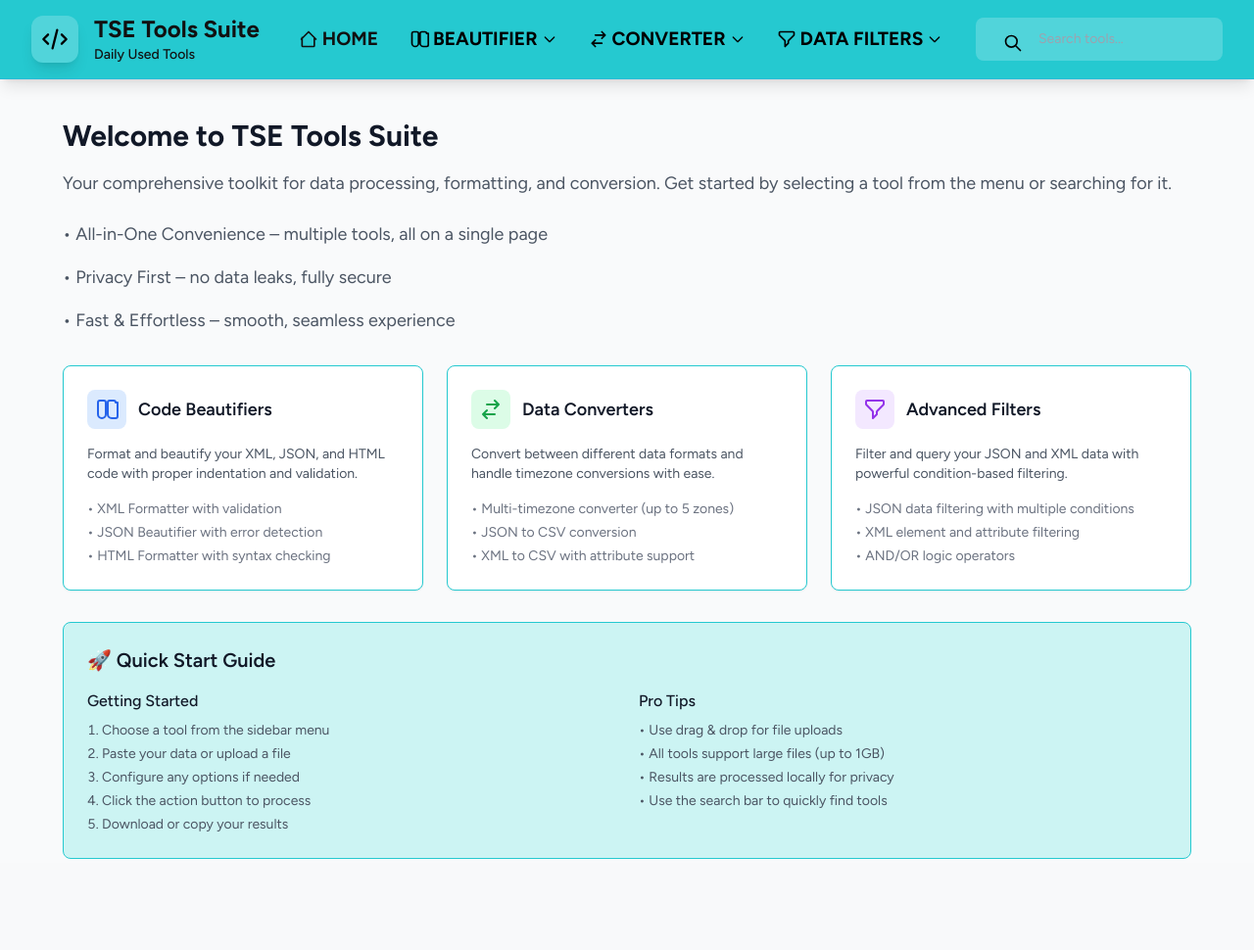
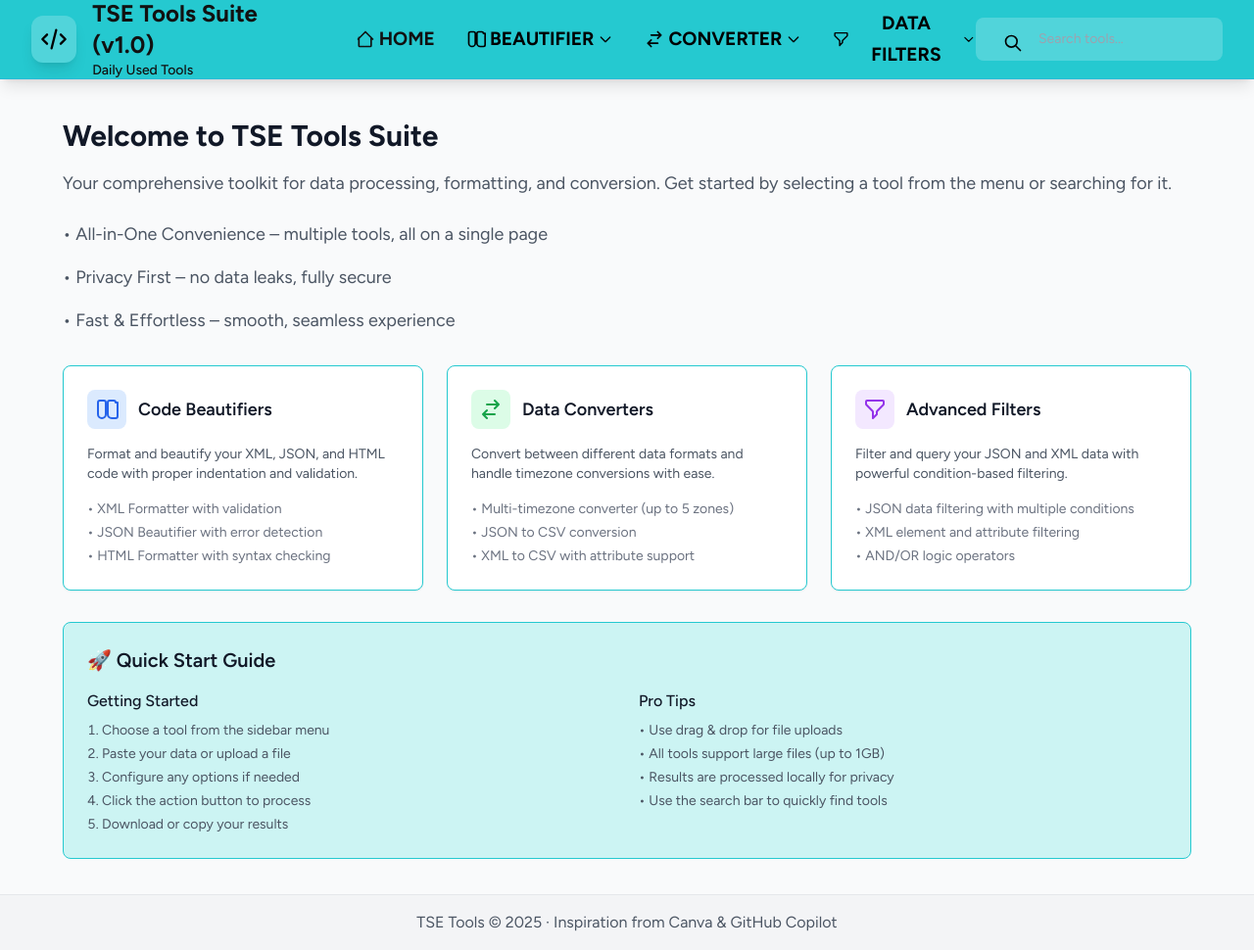
Before and after one commit to tkytkqc6t/tsetools, a Flask app: page / in a window 1280 px wide. Shown: the whole page at 98% size. Before the commit the page ends 877 px from the top, so only its background shows below. Run offline with Flask 3, Linux system fonts and the light colour scheme; some libraries are stand-ins or nearby versions.

Commit message:
Add files via upload

```diff
--- a/templates/index.html
+++ b/templates/index.html
@@ -5,7 +5,7 @@
     <link rel="stylesheet" href="static/styles.css">
     <meta charset="UTF-8">
     <meta name="viewport" content="width=device-width, initial-scale=1.0">
-    <title>TSE Tools Suite</title>
+    <title>TSE Tools Suite v1.0</title>
     <script src="https://cdn.tailwindcss.com"></script>
     <link href="https://fonts.googleapis.com/css2?family=Figtree:wght@300;400;500;600;700&family=Inter:wght@300;400;500;600;700&display=swap" rel="stylesheet">
 </head>
@@ -26,7 +26,7 @@
                         </svg>
                     </div>
                     <div class="ml-4">
-                        <h1 class="text-2xl font-bold">TSE Tools Suite</h1>
+                        <h1 class="text-2xl font-bold">TSE Tools Suite (v1.0)</h1>
                         <p class="text-sm font-medium">Daily Used Tools</p>
                     </div>
                 </div>
@@ -1130,6 +1130,10 @@
     </div>
 
     <script type="text/javascript" src="static/main.js"></script>
+
+    <footer class="w-full text-center py-4 bg-gray-100 text-gray-600 mt-8 border-t border-gray-200" style="font-size: 1em;">
+        TSE Tools © 2025 · Inspiration from Canva &amp; GitHub Copilot
+    </footer>
 </body>
 
 </html>
```
